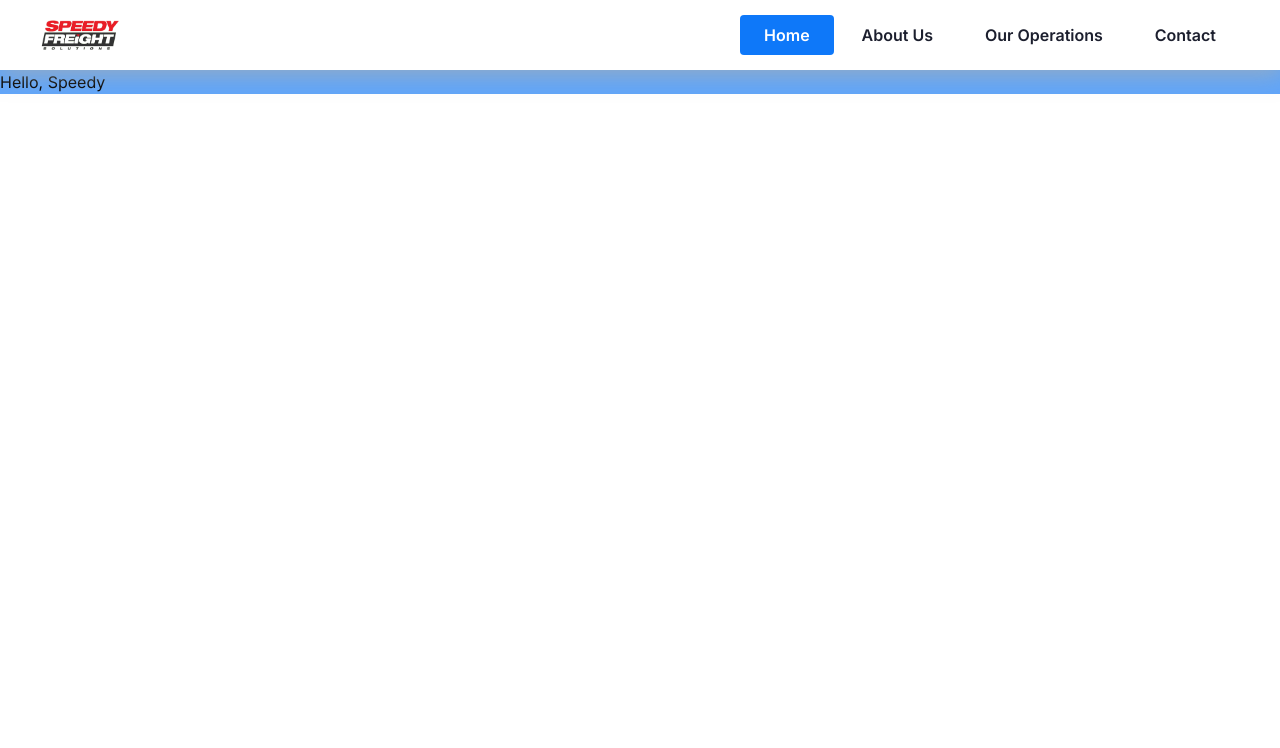
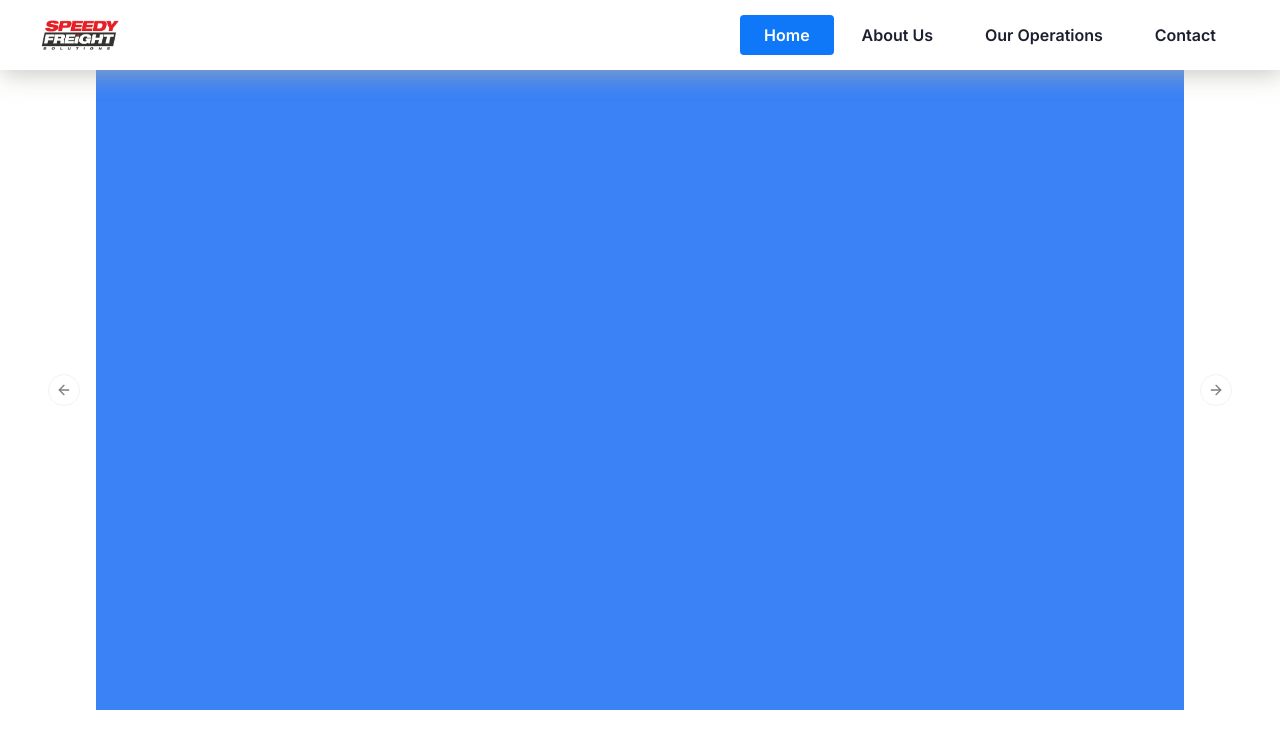
Before and after one commit to Speedyfreightsolutions/speedyfreightsolutions-frontend, a Next.js app: page / in a window 1280 px wide. Shown: the top 748 px of the page. Built offline with nearby package versions, Linux system fonts and the light colour scheme.

Commit message:
Hero section

```diff
--- a/app/globals.css
+++ b/app/globals.css
@@ -9,3 +9,7 @@
 nav {
   box-shadow: var(--shadow);
 }
+
+#home-hero {
+  background-image: url('/public/images/a.jpg');
+}
--- a/app/layout.tsx
+++ b/app/layout.tsx
@@ -19,7 +19,7 @@
     <html lang='en'>
       <body className={inter.className}>
         <Navbar />
-        <div className='translate-y-[70px] bg-blue-400'>{children}</div>
+        <div className='translate-y-[70px]'>{children}</div>
       </body>
     </html>
   );
--- a/app/page.tsx
+++ b/app/page.tsx
@@ -1,11 +1,9 @@
-
+import Hero from '@/components/Hero';
 
 export default function Home() {
   return (
     <>
-
-
-      <h1>Hello, Speedy </h1>
+      <Hero title='Hello' subtitle='Hello, this is a subtitle' />
     </>
   );
 }
--- /dev/null
+++ b/components/Hero.tsx
@@ -0,0 +1,41 @@
+import {
+  Carousel,
+  CarouselContent,
+  CarouselItem,
+  CarouselNext,
+  CarouselPrevious,
+} from '@/components/ui/carousel';
+import { Card, CardContent } from '@/components/ui/card';
+import { sliders } from '@/constants';
+
+interface HeroProps {
+  title: string;
+  subtitle: string;
+  btnText?: string;
+}
+import { Button } from '@/components/ui/button';
+
+const Hero = ({ title, subtitle, btnText }: HeroProps) => {
+  return (
+
+    <Carousel className='w-[85%] relative bg-blue-500 h-[80vh] mx-auto'>
+      <CarouselContent className='-ml-1'>
+        {sliders.map((slider, index) => (
+          <CarouselItem key={index} className=' md:basis-1/1 absolute top-1/2'>
+            <div className='p-1'>
+              <Card>
+                <CardContent className=' items-center justify-center p-6'>
+                  <span className='text-2xl font-semibold'>{slider.title}</span>
+                </CardContent>
+              </Card>
+            </div>
+          </CarouselItem>
+        ))}
+      </CarouselContent>
+      <CarouselPrevious />
+      <CarouselNext />
+    </Carousel>
+  );
+};
+
+export default Hero;
--- /dev/null
+++ b/components/ui/card.tsx
@@ -0,0 +1,79 @@
+import * as React from "react"
+
+import { cn } from "@/lib/utils"
+
+const Card = React.forwardRef<
+  HTMLDivElement,
+  React.HTMLAttributes<HTMLDivElement>
+>(({ className, ...props }, ref) => (
+  <div
+    ref={ref}
+    className={cn(
+      "rounded-lg border bg-card text-card-foreground shadow-sm",
+      className
+    )}
+    {...props}
+  />
+))
+Card.displayName = "Card"
+
+const CardHeader = React.forwardRef<
+  HTMLDivElement,
+  React.HTMLAttributes<HTMLDivElement>
+>(({ className, ...props }, ref) => (
+  <div
+    ref={ref}
+    className={cn("flex flex-col space-y-1.5 p-6", className)}
+    {...props}
+  />
+))
+CardHeader.displayName = "CardHeader"
+
+const CardTitle = React.forwardRef<
+  HTMLParagraphElement,
+  React.HTMLAttributes<HTMLHeadingElement>
+>(({ className, ...props }, ref) => (
+  <h3
+    ref={ref}
+    className={cn(
+      "text-2xl font-semibold leading-none tracking-tight",
+      className
+    )}
+    {...props}
+  />
+))
+CardTitle.displayName = "CardTitle"
+
+const CardDescription = React.forwardRef<
+  HTMLParagraphElement,
+  React.HTMLAttributes<HTMLParagraphElement>
+>(({ className, ...props }, ref) => (
+  <p
+    ref={ref}
+    className={cn("text-sm text-muted-foreground", className)}
+    {...props}
+  />
+))
+CardDescription.displayName = "CardDescription"
+
+const CardContent = React.forwardRef<
+  HTMLDivElement,
+  React.HTMLAttributes<HTMLDivElement>
+>(({ className, ...props }, ref) => (
+  <div ref={ref} className={cn("p-6 pt-0", className)} {...props} />
+))
+CardContent.displayName = "CardContent"
+
+const CardFooter = React.forwardRef<
+  HTMLDivElement,
+  React.HTMLAttributes<HTMLDivElement>
+>(({ className, ...props }, ref) => (
+  <div
+    ref={ref}
+    className={cn("flex items-center p-6 pt-0", className)}
+    {...props}
+  />
+))
+CardFooter.displayName = "CardFooter"
+
+export { Card, CardHeader, CardFooter, CardTitle, CardDescription, CardContent }
--- /dev/null
+++ b/components/ui/carousel.tsx
@@ -0,0 +1,262 @@
+"use client"
+
+import * as React from "react"
+import useEmblaCarousel, {
+  type UseEmblaCarouselType,
+} from "embla-carousel-react"
+import { ArrowLeft, ArrowRight } from "lucide-react"
+
+import { cn } from "@/lib/utils"
+import { Button } from "@/components/ui/button"
+
+type CarouselApi = UseEmblaCarouselType[1]
+type UseCarouselParameters = Parameters<typeof useEmblaCarousel>
+type CarouselOptions = UseCarouselParameters[0]
+type CarouselPlugin = UseCarouselParameters[1]
+
+type CarouselProps = {
+  opts?: CarouselOptions
+  plugins?: CarouselPlugin
+  orientation?: "horizontal" | "vertical"
+  setApi?: (api: CarouselApi) => void
+}
+
+type CarouselContextProps = {
+  carouselRef: ReturnType<typeof useEmblaCarousel>[0]
+  api: ReturnType<typeof useEmblaCarousel>[1]
+  scrollPrev: () => void
+  scrollNext: () => void
+  canScrollPrev: boolean
+  canScrollNext: boolean
+} & CarouselProps
+
+const CarouselContext = React.createContext<CarouselContextProps | null>(null)
+
+function useCarousel() {
+  const context = React.useContext(CarouselContext)
+
+  if (!context) {
+    throw new Error("useCarousel must be used within a <Carousel />")
+  }
+
+  return context
+}
+
+const Carousel = React.forwardRef<
+  HTMLDivElement,
+  React.HTMLAttributes<HTMLDivElement> & CarouselProps
+>(
+  (
+    {
+      orientation = "horizontal",
+      opts,
+      setApi,
+      plugins,
+      className,
+      children,
+      ...props
+    },
+    ref
+  ) => {
+    const [carouselRef, api] = useEmblaCarousel(
+      {
+        ...opts,
+        axis: orientation === "horizontal" ? "x" : "y",
+      },
+      plugins
+    )
+    const [canScrollPrev, setCanScrollPrev] = React.useState(false)
+    const [canScrollNext, setCanScrollNext] = React.useState(false)
+
+    const onSelect = React.useCallback((api: CarouselApi) => {
+      if (!api) {
+        return
+      }
+
+      setCanScrollPrev(api.canScrollPrev())
+      setCanScrollNext(api.canScrollNext())
+    }, [])
+
+    const scrollPrev = React.useCallback(() => {
+      api?.scrollPrev()
+    }, [api])
+
+    const scrollNext = React.useCallback(() => {
+      api?.scrollNext()
+    }, [api])
+
+    const handleKeyDown = React.useCallback(
+      (event: React.KeyboardEvent<HTMLDivElement>) => {
+        if (event.key === "ArrowLeft") {
+          event.preventDefault()
+          scrollPrev()
+        } else if (event.key === "ArrowRight") {
+          event.preventDefault()
+          scrollNext()
+        }
+      },
+      [scrollPrev, scrollNext]
+    )
+
+    React.useEffect(() => {
+      if (!api || !setApi) {
+        return
+      }
+
+      setApi(api)
+    }, [api, setApi])
+
+    React.useEffect(() => {
+      if (!api) {
+        return
+      }
+
+      onSelect(api)
+      api.on("reInit", onSelect)
+      api.on("select", onSelect)
+
+      return () => {
+        api?.off("select", onSelect)
+      }
+    }, [api, onSelect])
+
+    return (
+      <CarouselContext.Provider
+        value={{
+          carouselRef,
+          api: api,
+          opts,
+          orientation:
+            orientation || (opts?.axis === "y" ? "vertical" : "horizontal"),
+          scrollPrev,
+          scrollNext,
+          canScrollPrev,
+          canScrollNext,
+        }}
+      >
+        <div
+          ref={ref}
+          onKeyDownCapture={handleKeyDown}
+          className={cn("relative", className)}
+          role="region"
+          aria-roledescription="carousel"
+          {...props}
+        >
+          {children}
+        </div>
+      </CarouselContext.Provider>
+    )
+  }
+)
+Carousel.displayName = "Carousel"
+
+const CarouselContent = React.forwardRef<
+  HTMLDivElement,
+  React.HTMLAttributes<HTMLDivElement>
+>(({ className, ...props }, ref) => {
+  const { carouselRef, orientation } = useCarousel()
+
+  return (
+    <div ref={carouselRef} className="overflow-hidden">
+      <div
+        ref={ref}
+        className={cn(
+          "flex",
+          orientation === "horizontal" ? "-ml-4" : "-mt-4 flex-col",
+          className
+        )}
+        {...props}
+      />
+    </div>
+  )
+})
+CarouselContent.displayName = "CarouselContent"
+
+const CarouselItem = React.forwardRef<
+  HTMLDivElement,
+  React.HTMLAttributes<HTMLDivElement>
+>(({ className, ...props }, ref) => {
+  const { orientation } = useCarousel()
+
+  return (
+    <div
+      ref={ref}
+      role="group"
+      aria-roledescription="slide"
+      className={cn(
+        "min-w-0 shrink-0 grow-0 basis-full",
+        orientation === "horizontal" ? "pl-4" : "pt-4",
+        className
+      )}
+      {...props}
+    />
+  )
+})
+CarouselItem.displayName = "CarouselItem"
+
+const CarouselPrevious = React.forwardRef<
+  HTMLButtonElement,
+  React.ComponentProps<typeof Button>
+>(({ className, variant = "outline", size = "icon", ...props }, ref) => {
+  const { orientation, scrollPrev, canScrollPrev } = useCarousel()
+
+  return (
+    <Button
+      ref={ref}
+      variant={variant}
+      size={size}
+      className={cn(
+        "absolute  h-8 w-8 rounded-full",
+        orientation === "horizontal"
+          ? "-left-12 top-1/2 -translate-y-1/2"
+          : "-top-12 left-1/2 -translate-x-1/2 rotate-90",
+        className
+      )}
+      disabled={!canScrollPrev}
+      onClick={scrollPrev}
+      {...props}
+    >
+      <ArrowLeft className="h-4 w-4" />
+      <span className="sr-only">Previous slide</span>
+    </Button>
+  )
+})
+CarouselPrevious.displayName = "CarouselPrevious"
+
+const CarouselNext = React.forwardRef<
+  HTMLButtonElement,
+  React.ComponentProps<typeof Button>
+>(({ className, variant = "outline", size = "icon", ...props }, ref) => {
+  const { orientation, scrollNext, canScrollNext } = useCarousel()
+
+  return (
+    <Button
+      ref={ref}
+      variant={variant}
+      size={size}
+      className={cn(
+        "absolute h-8 w-8 rounded-full",
+        orientation === "horizontal"
+          ? "-right-12 top-1/2 -translate-y-1/2"
+          : "-bottom-12 left-1/2 -translate-x-1/2 rotate-90",
+        className
+      )}
+      disabled={!canScrollNext}
+      onClick={scrollNext}
+      {...props}
+    >
+      <ArrowRight className="h-4 w-4" />
+      <span className="sr-only">Next slide</span>
+    </Button>
+  )
+})
+CarouselNext.displayName = "CarouselNext"
+
+export {
+  type CarouselApi,
+  Carousel,
+  CarouselContent,
+  CarouselItem,
+  CarouselPrevious,
+  CarouselNext,
+}
--- a/constants/index.ts
+++ b/constants/index.ts
@@ -17,3 +17,18 @@
     route: '/contact',
   },
 ];
+
+export const sliders = [
+  {
+    title: 'one',
+    subtitle: 'Subtitle for one',
+  },
+  {
+    title: 'two',
+    subtitle: 'Subtitle for two',
+  },
+  {
+    title: 'three',
+    subtitle: 'Subtitle for three',
+  },
+];
--- a/package.json
+++ b/package.json
@@ -13,6 +13,7 @@
     "@radix-ui/react-slot": "^1.1.0",
     "class-variance-authority": "^0.7.0",
     "clsx": "^2.1.1",
+    "embla-carousel-react": "^8.1.6",
     "lucide-react": "^0.407.0",
     "next": "14.2.4",
     "react": "^18",
--- a/tailwind.config.ts
+++ b/tailwind.config.ts
@@ -39,6 +39,9 @@
           3: '#eee',
         },
       },
+      backgroundImage: {
+        hero: '',
+      },
     },
   },
   plugins: [require('tailwindcss-animate')],
```
Also changed, not shown: 2 other files (tests, documents, lock files or other folders).
